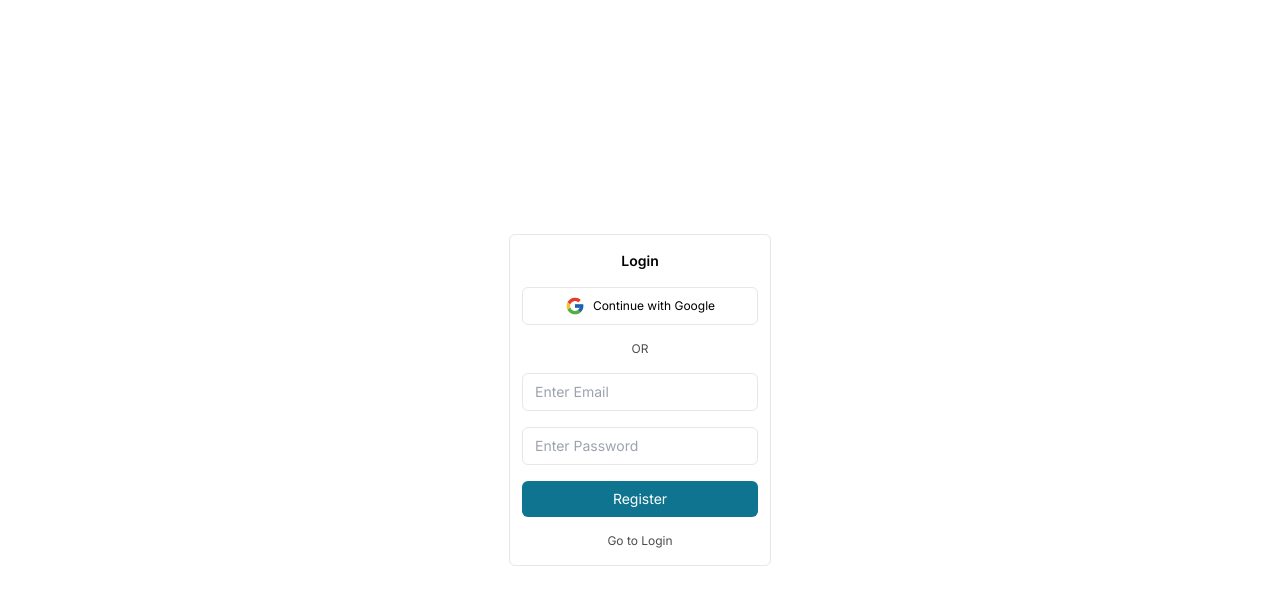
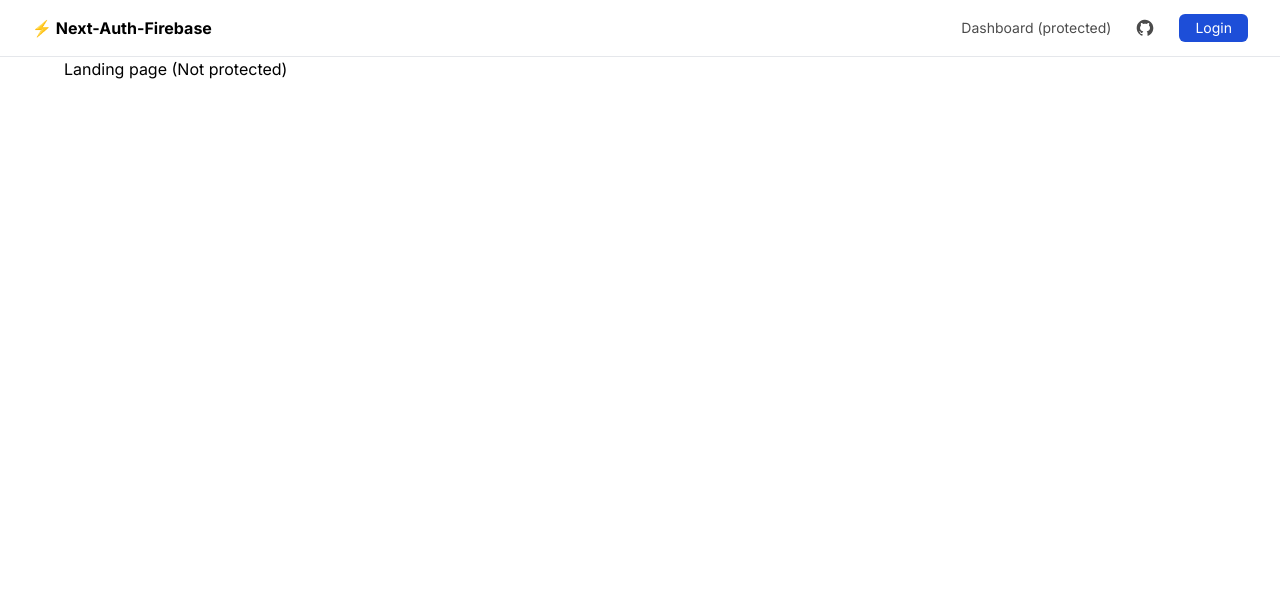
Before and after one commit to paanSinghCoder/next-auth-firebase, a Next.js app: page / in a window 1280 px wide. Shown: the top 604 px of the page. Built offline with nearby package versions, Linux system fonts and the light colour scheme; no server answers.

Commit message:
feat: protect routes with middleware

```diff
--- a/app/api/auth/[...nextauth]/route.ts
+++ b/app/api/auth/[...nextauth]/route.ts
@@ -1,6 +1,5 @@
 import NextAuth, { AuthOptions } from "next-auth";
 import GoogleProvider from "next-auth/providers/google";
-import CredentialsProvider from "next-auth/providers/credentials";
 
 export const authOptions: AuthOptions = {
   // Configure one or more authentication providers
@@ -9,29 +8,8 @@ export const authOptions: AuthOptions = {
       clientId: process.env.GOOGLE_CLIENT_ID!,
       clientSecret: process.env.GOOGLE_CLIENT_SECRET!,
     }),
-    CredentialsProvider({
-      name: "Credentials",
-      credentials: {
-        email: { label: "Email", type: "text" },
-        password: { label: "Password", type: "password" },
-      },
-      async authorize(credentials, req) {
-        if (typeof credentials !== "undefined") {
-          const res = await authenticate(
-            credentials.email,
-            credentials.password
-          );
-          if (typeof res !== "undefined") {
-            return { ...res.user, apiToken: res.token };
-          } else {
-            return null;
-          }
-        } else {
-          return null;
-        }
-      },
-    }),
   ],
+  pages: { signIn: "/login", signOut: "/login" },
   session: { strategy: "jwt" },
 };
 
--- a/app/components/Dashboard/index.tsx
+++ /dev/null
@@ -1,24 +0,0 @@
-"use client";
-
-import { useSession } from "next-auth/react";
-import Navbar from "../Navbar";
-
-const Dashboard = () => {
-  const session = useSession();
-
-  return (
-    <div>
-      <div className="border-b">
-        <Navbar />
-      </div>
-      <div className="">
-        <div className="mx-auto max-w-6xl">
-          <div>{session?.data?.user?.name}</div>
-          <div>{session?.data?.user?.email}</div>
-        </div>
-      </div>
-    </div>
-  );
-};
-
-export default Dashboard;
--- a/app/components/Navbar/index.tsx
+++ b/app/components/Navbar/index.tsx
@@ -1,19 +1,31 @@
 "use client";
-
-import { signOut } from "next-auth/react";
+import { signOut, useSession } from "next-auth/react";
+import Link from "next/link";
 
 const Navbar = () => {
+  const session = useSession();
+
   return (
     <div className="max-w-7xl mx-auto px-2 sm:px-6 lg:px-8">
       <div className="relative flex items-center justify-between h-14">
         <div className="flex-1 flex items-center">
-          <div className="text-md flex items-center gap-1 font-bold cursor-pointer">
+          <Link
+            href="/"
+            className="text-md flex items-center gap-1 font-bold cursor-pointer"
+          >
             ⚡ Next-Auth-Firebase
-          </div>
+          </Link>
         </div>
         <div className="absolute inset-y-0 right-0 flex items-center pr-2 sm:static sm:inset-auto sm:ml-6 sm:pr-0">
           <div className="flex text-sm rounded-full focus:outline-none focus:ring-2 focus:ring-offset-2 focus:ring-offset-gray-800 focus:ring-white">
             <div className="ml-4 flex flex-row text-center items-center justify-center gap-6">
+              <Link
+                className="opacity-70 hover:opacity-100 cursor-pointer"
+                href="/dashboard"
+              >
+                Dashboard (protected)
+              </Link>
+
               <span
                 onClick={() =>
                   window.open(
@@ -27,15 +39,11 @@ const Navbar = () => {
                   src="/GitHub-compact.svg"
                   alt="google"
                   className="h-5 w-5"
-                />{" "}
-                Github
+                />
               </span>
-              <span
-                onClick={() => signOut()}
-                className="opacity-70 hover:opacity-100 cursor-pointer flex gap-1 items-center justify-center"
-              >
-                Logout
-              </span>
+              {session?.status === "loading"}
+
+              {getNavAuthButtons(session)}
             </div>
           </div>
         </div>
@@ -44,4 +52,30 @@ const Navbar = () => {
   );
 };
 
+const getNavAuthButtons = (session: any) => {
+  const { status } = session;
+
+  if (status === "loading") return <h1>Session loading...</h1>;
+
+  if (status === "unauthenticated")
+    return (
+      <Link
+        className="bg-blue-700 text-white px-4 py-1 text-sm rounded-md"
+        href="/login"
+      >
+        Login
+      </Link>
+    );
+
+  if (status === "authenticated")
+    return (
+      <button
+        className="opacity-70 hover:opacity-100"
+        onClick={() => signOut()}
+      >
+        Logout
+      </button>
+    );
+};
+
 export default Navbar;
--- /dev/null
+++ b/app/dashboard/page.tsx
@@ -0,0 +1,26 @@
+"use client";
+
+import { useSession } from "next-auth/react";
+import { Suspense } from "react";
+
+const Dashboard = () => {
+  const session = useSession();
+
+  if (session?.status === "loading") {
+    return <h1>Loading...</h1>;
+  }
+
+  return (
+    <Suspense fallback="Loading...">
+      <div className="">
+        <div className="mx-auto max-w-6xl">
+          <h1>This is a protected page</h1>
+          <div>Logged in as: {session?.data?.user?.name}</div>
+          <div>Email: {session?.data?.user?.email}</div>
+        </div>
+      </div>
+    </Suspense>
+  );
+};
+
+export default Dashboard;
--- a/app/layout.tsx
+++ b/app/layout.tsx
@@ -1,10 +1,9 @@
 import { authOptions } from "./api/auth/[...nextauth]/route";
 import { getServerSession } from "next-auth";
-import "./globals.css";
 import { Inter } from "next/font/google";
 import SessionProvider from "./SessionProvider";
-import Login from "./components/Login";
-import Dashboard from "./components/Dashboard";
+import "./globals.css";
+import Navbar from "./components/Navbar";
 
 const inter = Inter({ subsets: ["latin"] });
 
@@ -18,7 +17,10 @@ export default async function RootLayout({
     <html lang="en">
       <body className={inter.className}>
         <SessionProvider session={session}>
-          {!session ? <Login /> : <Dashboard />}
+          <div className="border-b">
+            <Navbar />
+          </div>
+          {children}
         </SessionProvider>
       </body>
     </html>
--- a/app/components/Login/index.tsx
+++ b/app/login/page.tsx
@@ -1,14 +1,30 @@
 "use client";
 
-import { signIn } from "next-auth/react";
+import { signIn, useSession } from "next-auth/react";
+import { redirect } from "next/navigation";
 
 const Login = () => {
+  const session = useSession();
+
+  if (session?.status === "loading") {
+    return <h1>Loading...</h1>;
+  }
+
+  if (session?.status === "authenticated") {
+    redirect("/dashboard");
+  }
+
   return (
     <main className="h-screen w-full flex items-center justify-center">
       <div className="px-3 py-4 border rounded-md">
         <h1 className="font-semibold text-sm text-center">Login</h1>
         <button
-          onClick={() => signIn("google")}
+          onClick={() =>
+            signIn("google", {
+              redirect: true,
+              callbackUrl: "/dashboard",
+            })
+          }
           className="text-sm border rounded-md hover:shadow px-4 py-2 mt-4 flex items-center justify-center gap-2 w-full"
         >
           <img src="/google-compact.svg" alt="google" className="h-5 w-5" />
--- a/app/page.tsx
+++ b/app/page.tsx
@@ -1,9 +1,7 @@
-"use client";
-
 export default function Home() {
   return (
     <>
-      <div>Landing page</div>
+      <div className="mx-auto max-w-6xl">Landing page (Not protected)</div>
     </>
   );
 }
--- /dev/null
+++ b/middleware.ts
@@ -0,0 +1,3 @@
+export { default } from "next-auth/middleware";
+
+export const config = { matcher: ["/dashboard"] };
--- a/package.json
+++ b/package.json
@@ -15,7 +15,7 @@
     "autoprefixer": "10.4.14",
     "eslint": "8.41.0",
     "eslint-config-next": "13.4.4",
-    "next": "13.4.4",
+    "next": "^14.1.0",
     "next-auth": "^4.22.1",
     "postcss": "8.4.24",
     "react": "18.2.0",
```
Also changed, not shown: 1 other file (tests, documents, lock files or other folders).
